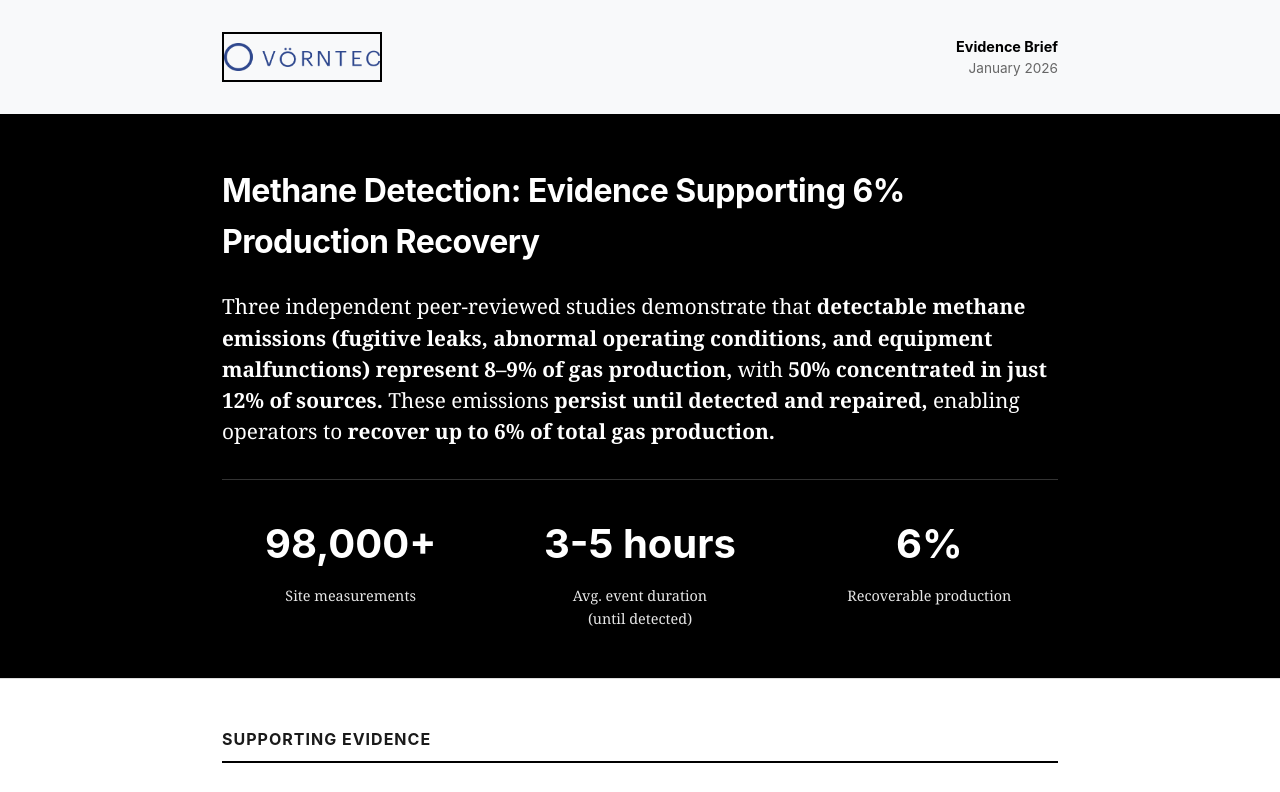
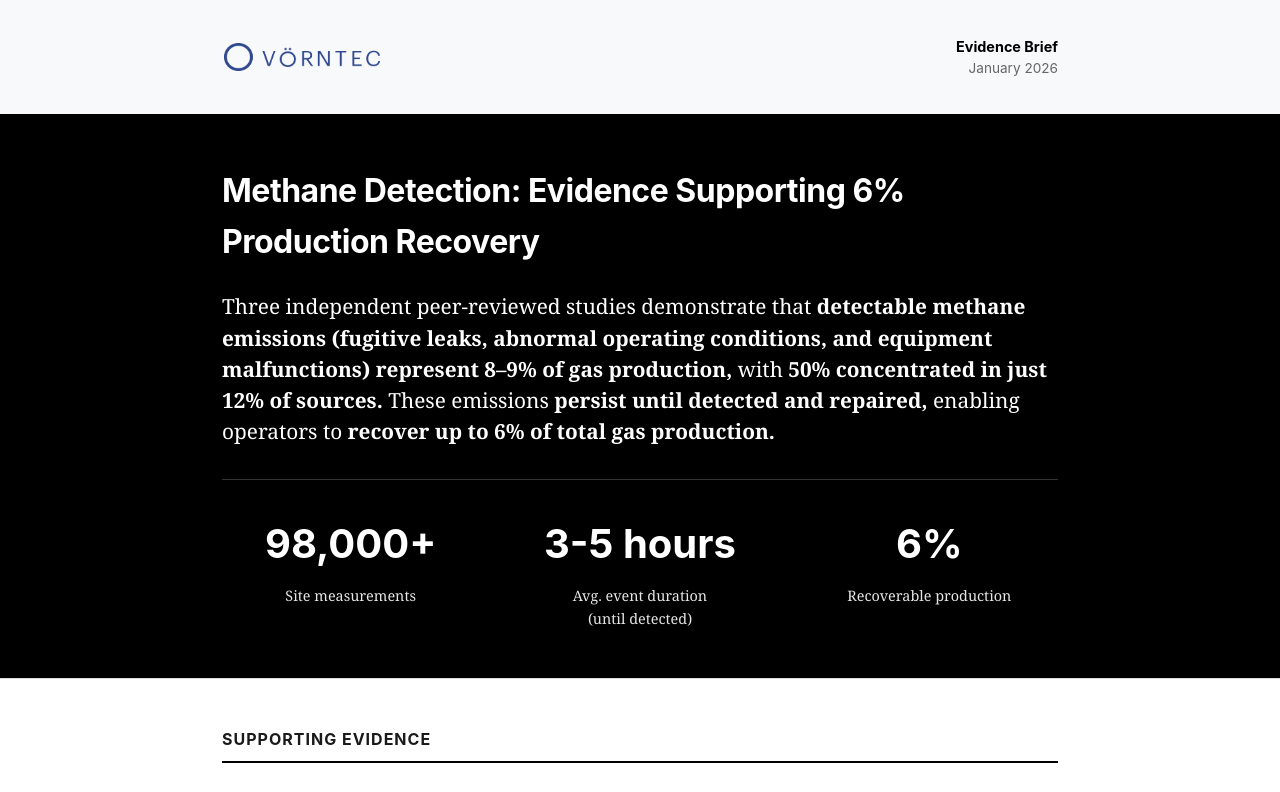
Before and after one commit to MSTmarco/leaks-papers, a plain HTML site: page index.html in a window 1280 px wide. Shown: the top 792 px of the page. Drawn offline with Linux system fonts and the light colour scheme.

Commit message:
Update index.html

```diff
--- a/index.html
+++ b/index.html
@@ -42,7 +42,7 @@
         .logo-placeholder {
             width: 160px;
             height: 50px;
-            border: 2px solid #000;
+            border: 2px solid #f8f9fa;
             display: flex;
             align-items: center;
             justify-content: center;
```
